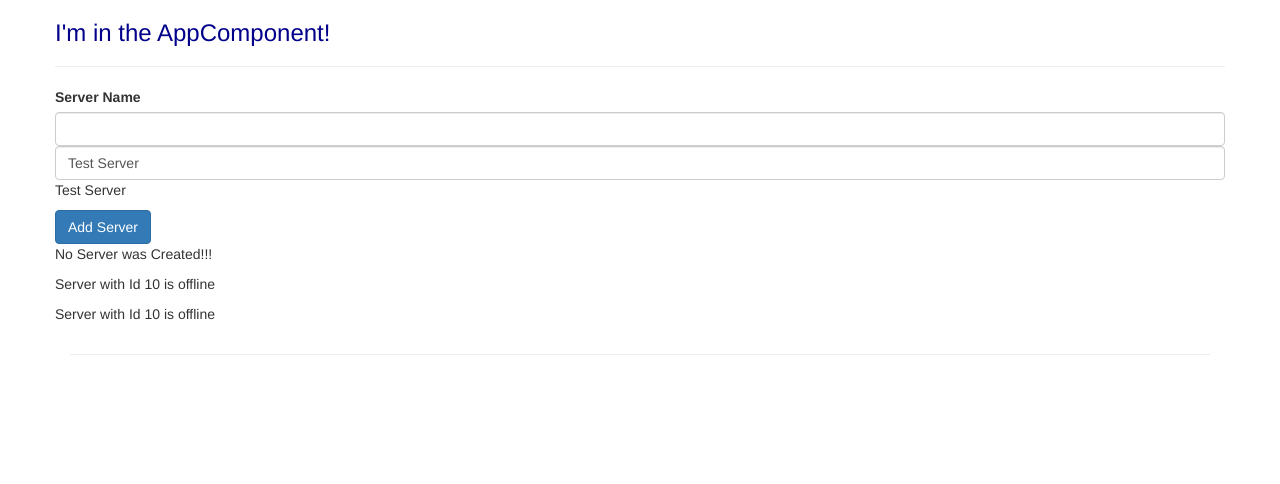
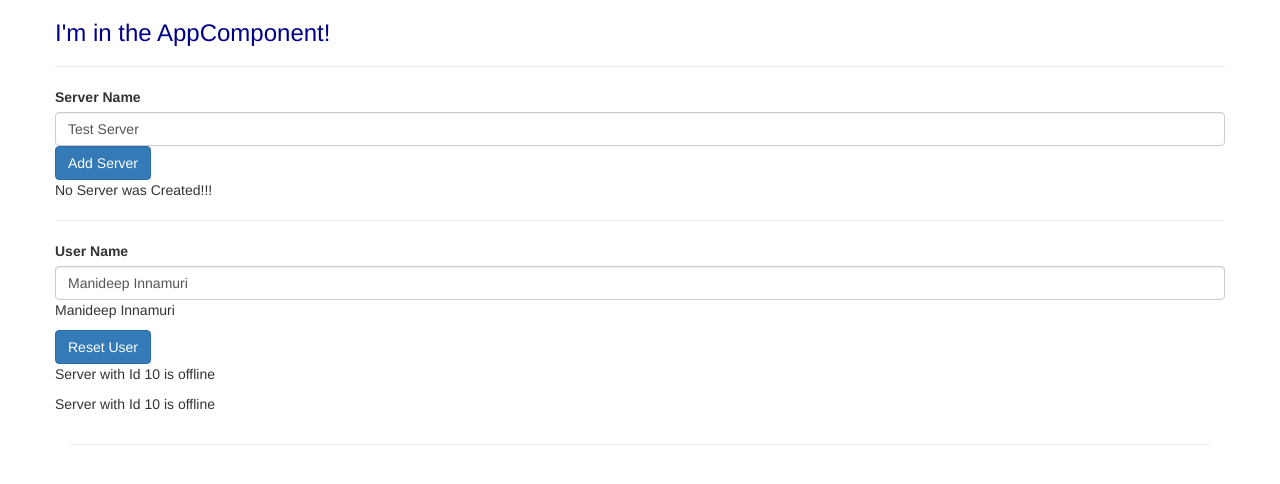
Before and after one commit to ManideepInnamuri/Angular-Basics, an Angular app: page / in a window 1280 px wide. Shown: the top 484 px of the page. Built offline with nearby package versions, Linux system fonts and the light colour scheme.

Commit message:
Assignment on Data Binding
Assignment on Data Binding

```diff
--- a/src/app/servers/servers.component.html
+++ b/src/app/servers/servers.component.html
@@ -1,12 +1,18 @@
 <label>Server Name</label>
-<input type="text" class="form-control" (input)="onUpdateServer($event)">
+<!-- <input type="text" class="form-control" (input)="onUpdateServer($event)"> -->
 <input
 type="text"
 class="form-control"
 [(ngModel)]="serverName">
-<p>{{serverName}}</p>
+<!-- <p>{{serverName}}</p> -->
 <button class="btn btn-primary" [disabled]="allowNewServer" (click)="onCreateServer()">Add Server</button>
 <!-- <p [innerText]="allowNewServer"></p> -->
 <p>{{serverCreationStatus}}</p>
+
+<hr>
+<label>User Name</label>
+<input type="text" class="form-control" [(ngModel)]="UserName">
+<p>{{UserName}}</p>
+<button class="btn btn-primary" [disabled]="UserName===''" (click)="onClickreset()">Reset User</button>
 <app-server></app-server>
 <app-server></app-server>
--- a/src/app/servers/servers.component.ts
+++ b/src/app/servers/servers.component.ts
@@ -9,6 +9,7 @@ export class ServersComponent implements OnInit {
   allowNewServer: boolean = true;
   serverCreationStatus = 'No Server was Created!!!'
   serverName='Test Server';
+  UserName='Manideep Innamuri';
   constructor() {
     setTimeout(() => {
       this.allowNewServer = false;
@@ -18,9 +19,13 @@ export class ServersComponent implements OnInit {
   ngOnInit() {
   }
   onCreateServer() {
-    this.serverCreationStatus = "Server Was Created!!!";
+    this.serverCreationStatus = "Server Was Created!!! and the name is "+this.serverName;
   }
   onUpdateServer(event: Event) {
     this.serverName=(<HTMLInputElement>event.target).value;
   }
+  onClickreset()
+  {
+    this.UserName="";
+  }
 }
```
Also changed, not shown: src/app/app.component.html (line endings or trailing spaces).
